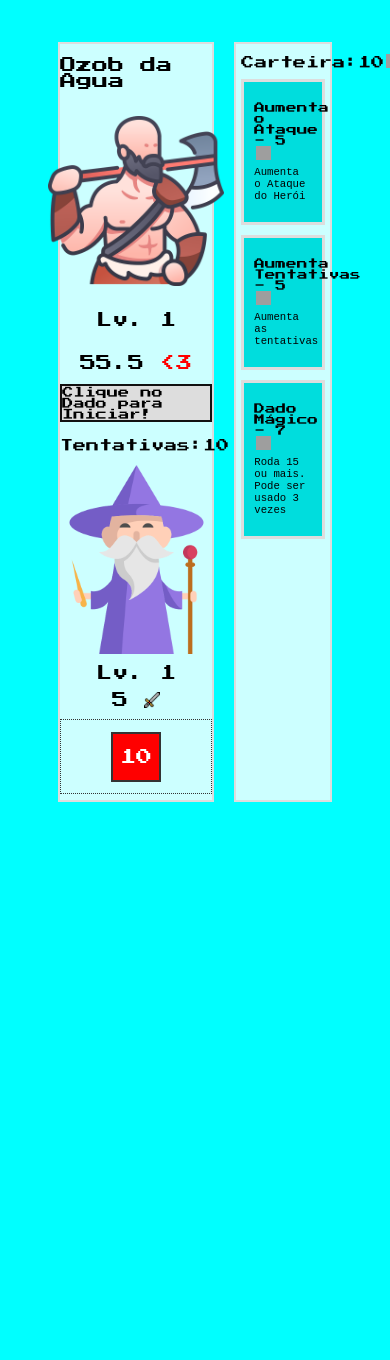
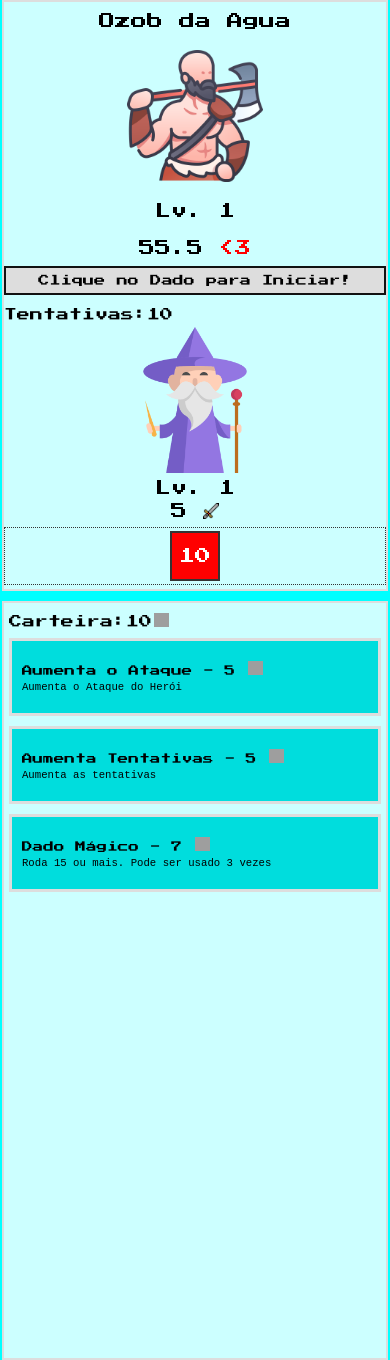
Before and after one commit to eduardobolive/dice-hero, a PHP site: page / in a window 390 px wide; the page is wider, and only the part inside the window is pictured. Before the commit the page ends 802 px from the top of that part, so only its background shows below. Run offline with PHP 8.4, Linux system fonts and the light colour scheme; grey boxes are pictures that could not be loaded.

Commit message:
Alteração para responsividade para celular

```diff
--- a/css/style.css
+++ b/css/style.css
@@ -154,3 +154,21 @@ span .coracao{
     font-family: 'Courier New', Courier, monospace;
     padding-top: 5px;
 }
+
+@media only screen and (max-width: 600px) {
+    .campoBatalha {
+        width: 99vw;
+        height: 70vh;
+    }
+    main{
+        display: flex;
+        flex-direction: column;
+    }
+
+    .loja{
+        width: 99vw;
+        margin: 0;
+        margin-top: 10px;
+    }
+
+  }
```
